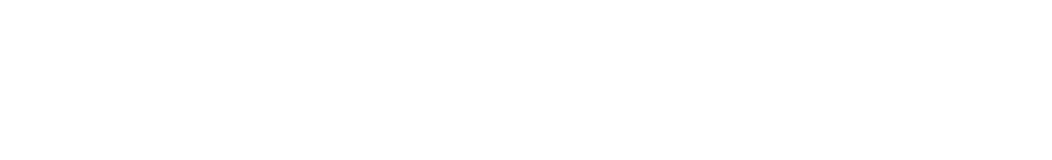
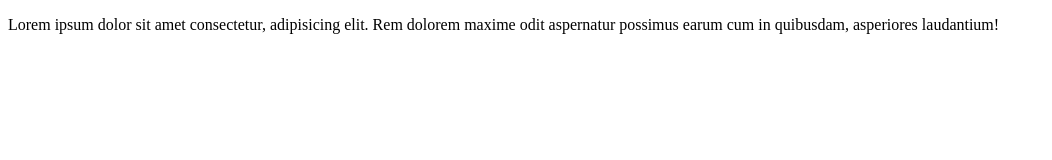
Before and after one commit to JuanJoseVillamizarCampus1/clase, a plain HTML site: page index.html in a window 1280 px wide. Shown: the whole page, without its empty margins (0-1052 px from the left). Drawn offline with Linux system fonts and the light colour scheme.

Commit message:
segundo-commit

```diff
--- a/index.html
+++ b/index.html
@@ -8,7 +8,9 @@
 </head>
 <body>
     <div class="container">
-
+        <div class="row">
+            <p>Lorem ipsum dolor sit amet consectetur, adipisicing elit. Rem dolorem maxime odit aspernatur possimus earum cum in quibusdam, asperiores laudantium!</p>
+        </div>
     </div>
 </body>
 </html>
```
